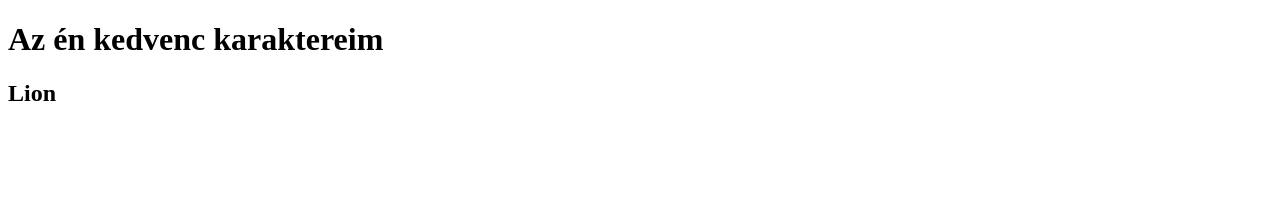
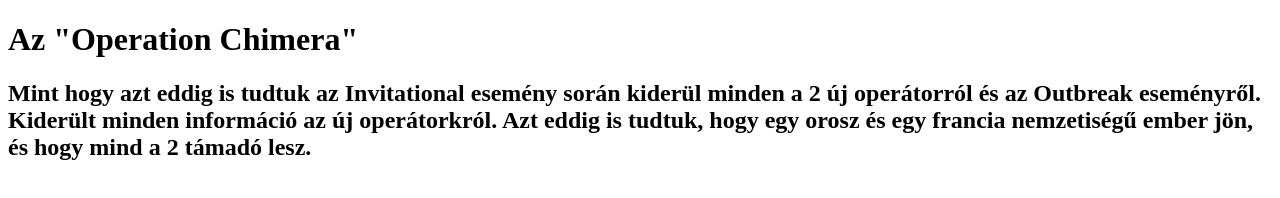
Before and after one commit to bertadm73/tesztrepo, a plain HTML site: page index.html in a window 1280 px wide. Drawn offline with Linux system fonts and the light colour scheme.

Commit message:
Update index.html

```diff
--- a/index.html
+++ b/index.html
@@ -3,9 +3,11 @@
 <title>Rainbow Six Siege</title>
 <body>
 
-<h1>Az én kedvenc karaktereim</h1>
-  <h2>Lion</h2>
-<p>
+<h1>Az "Operation Chimera"</h1>
+  <h2>Mint hogy azt eddig is tudtuk az Invitational esemény során kiderül minden a 2 új operátorról és az Outbreak eseményről.
+   Kiderült minden információ az új operátorkról. Azt eddig is tudtuk,
+   hogy egy orosz és egy francia nemzetiségű ember jön, és hogy mind a 2 támadó lesz.</h2>
+
 
 
 </body>
```
